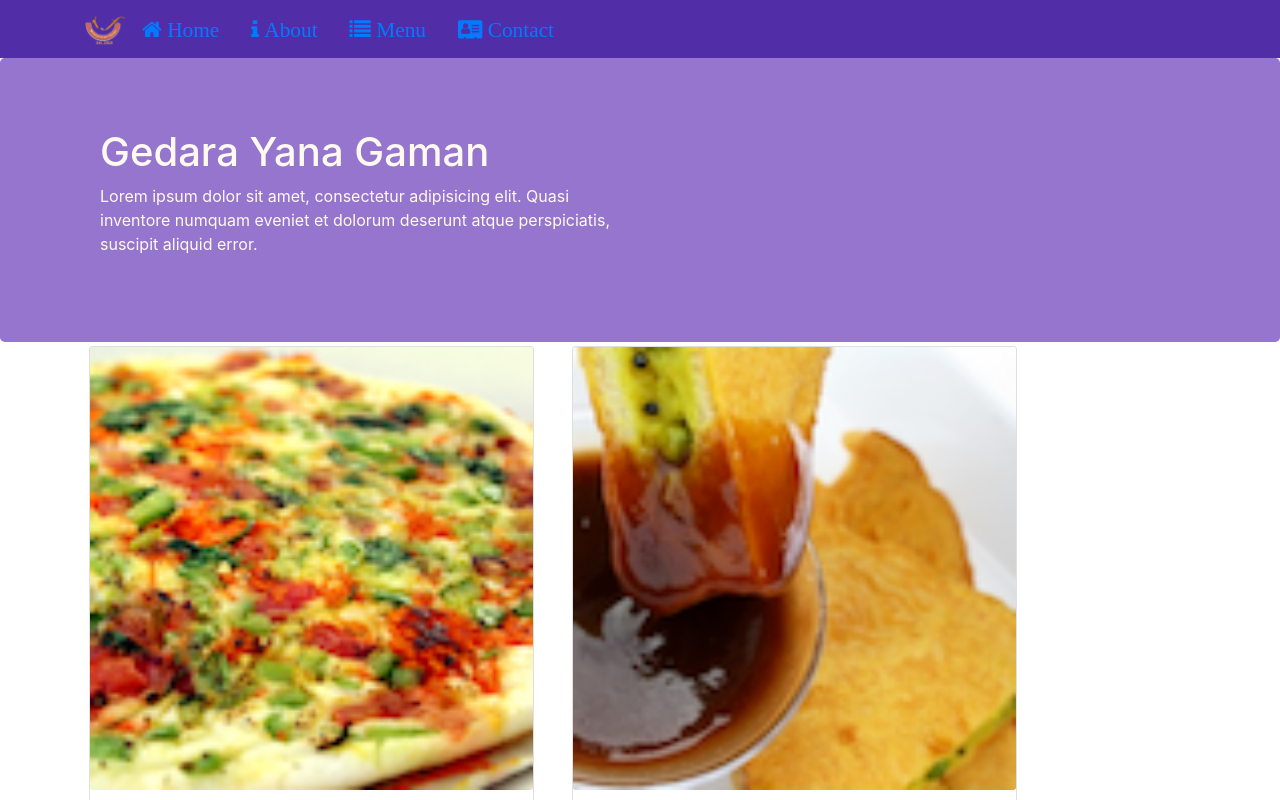
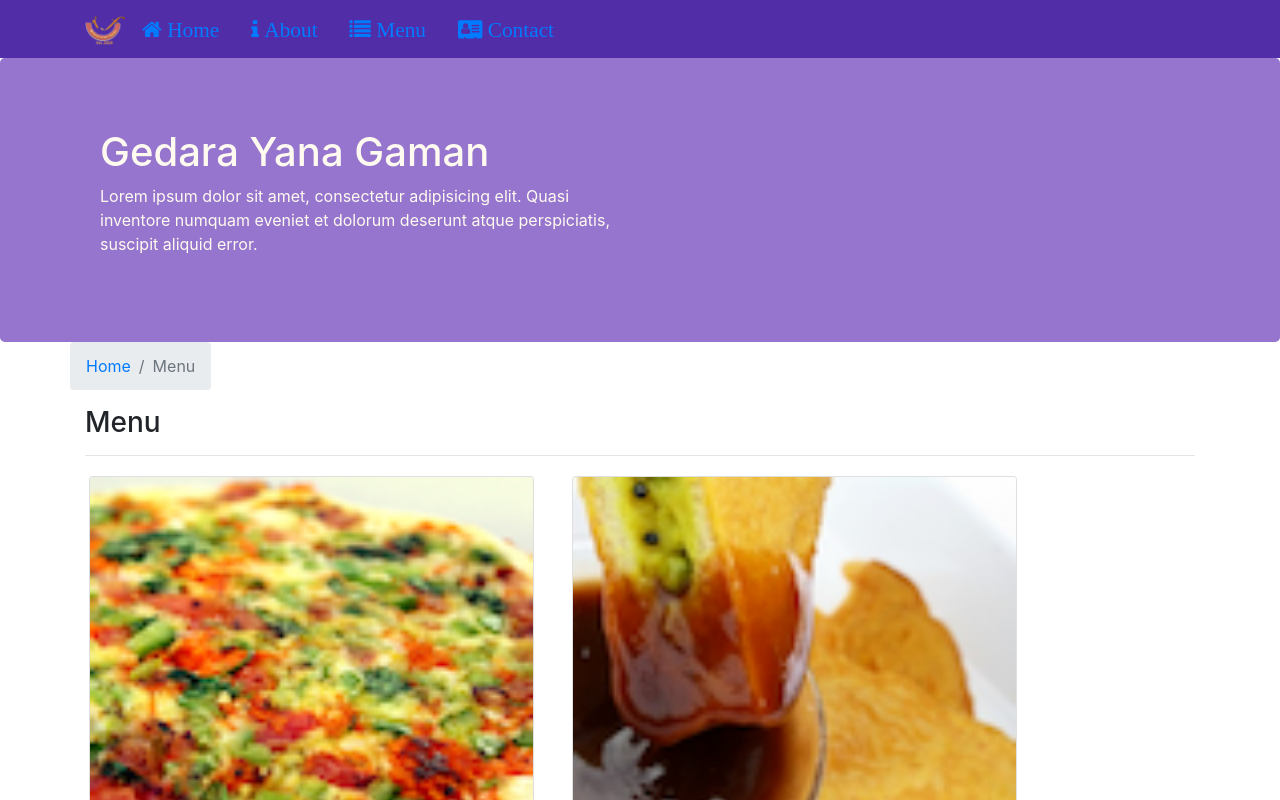
Before and after one commit to paviniweerasinghe/coursera-certification, a React (Create React App) app: page /menu in a window 1280 px wide. Shown: the top 800 px of the page. Built offline with nearby package versions, Linux system fonts and the light colour scheme.

Commit message:
SPA part 2

```diff
--- a/src/components/ContactComponent.js
+++ b/src/components/ContactComponent.js
@@ -1,8 +1,22 @@
 import React from "react";
+import { BreadcrumbItem, Breadcrumb } from "reactstrap";
+import { Link } from "react-router-dom";
 
 function Contact(props) {
   return (
     <div className="container">
+      <div class="row">
+        <Breadcrumb>
+          <BreadcrumbItem>
+            <Link to="/home"> Home </Link>
+          </BreadcrumbItem>
+          <BreadcrumbItem active>Contact Us</BreadcrumbItem>
+        </Breadcrumb>
+        <div class="col-12">
+          <h3>Contact Us</h3>
+          <hr />
+        </div>
+      </div>
       <div className="row row-content">
         <div className="col-12">
           <h3>Location Information</h3>
--- a/src/components/DishdetailComponent .js
+++ b/src/components/DishdetailComponent .js
@@ -1,10 +1,20 @@
 import React from "react";
-import { Card, CardImg, CardBody, CardTitle, CardText } from "reactstrap";
+import {
+  Card,
+  CardImg,
+  CardBody,
+  CardTitle,
+  CardText,
+  Breadcrumb,
+  BreadcrumbItem,
+} from "reactstrap";
+import { Link } from "react-router-dom";
 
 function RenderDish({ dish }) {
   if (dish != null) {
     return (
       <Card>
+        <Link to />
         <CardImg width="100%" src={dish.image} alt={dish.name}></CardImg>
         <CardBody>
           <CardTitle> {dish.name}</CardTitle>
@@ -42,13 +52,30 @@
 
 const DishDetail = (props) => {
   return (
-    <div className="row ">
-      <div class="col-12 col-md-5 mt-1">
-        <RenderDish dish={props.dish} />
+    <div class="container">
+      <div class="row">
+        <Breadcrumb>
+          <BreadcrumbItem>
+            <Link to="/home"> Home </Link>
+          </BreadcrumbItem>
+          <BreadcrumbItem>
+            <Link to="/menu"> Menu </Link>
+          </BreadcrumbItem>
+          <BreadcrumbItem active>{props.dish.name}</BreadcrumbItem>
+        </Breadcrumb>
+        <div class="col-12">
+          <h3>{props.dish.name}</h3>
+          <hr />
+        </div>
       </div>
+      <div className="row ">
+        <div class="col-12 col-md-5 mt-1">
+          <RenderDish dish={props.dish} />
+        </div>
 
-      <div class="col-12 col-md-5 mt-1">
-        {props.dish && <RenderComments comments={props.dish.comments} />}
+        <div class="col-12 col-md-5 mt-1">
+          {props.dish && <RenderComments comments={props.comments} />}
+        </div>
       </div>
     </div>
   );
--- a/src/components/MainComponent.js
+++ b/src/components/MainComponent.js
@@ -24,6 +24,21 @@
   }
 
   render() {
+    const DishWithId = ({ match }) => {
+      return (
+        <DishDetailedComponent
+          dish={
+            this.state.dishes.filter(
+              (dish) => dish.id === parseInt(match.params.dishId, 10)
+            )[0]
+          }
+          comments={this.state.comments.filter(
+            (comment) => comment.dishId === parseInt(match.params.dishId, 10)
+          )}
+        />
+      );
+    };
+
     const Homepage = () => {
       return (
         <Home
@@ -44,6 +59,7 @@
             path="/menu"
             component={() => <MenuComponent dishes={this.state.dishes} />}
           />
+          <Route path="/menu/:dishId" component={DishWithId} />
           <Route exact path="/contactus" component={Contact} />
           <Redirect to="/home" />
         </Switch>
--- a/src/components/MenuComponent.js
+++ b/src/components/MenuComponent.js
@@ -1,13 +1,23 @@
 import React from "react";
-import { Card, CardImg, CardBody, CardTitle } from "reactstrap";
+import {
+  Card,
+  CardImg,
+  CardBody,
+  CardTitle,
+  Breadcrumb,
+  BreadcrumbItem,
+} from "reactstrap";
+import { Link } from "react-router-dom";
 
-function RenderMenuItem({ dish, onClick }) {
+function RenderMenuItem({ dish }) {
   return (
-    <Card onClick={() => onClick(dish.id)}>
-      <CardImg width="100%" src={dish.image} alt={dish.name}></CardImg>
-      <CardBody className="ml-5">
-        <CardTitle> {dish.name}</CardTitle>
-      </CardBody>
+    <Card>
+      <Link to={`/menu/${dish.id}`}>
+        <CardImg width="100%" src={dish.image} alt={dish.name}></CardImg>
+        <CardBody className="ml-5">
+          <CardTitle> {dish.name}</CardTitle>
+        </CardBody>
+      </Link>
     </Card>
   );
 }
@@ -16,13 +26,25 @@
   const menu = props.dishes.map((dish) => {
     return (
       <div key={dish.id} className="col-12 col-md-5 m-1">
-        <RenderMenuItem dish={dish} onClick={props.onClick} />
+        <RenderMenuItem dish={dish} />
       </div>
     );
   });
 
   return (
     <div className="container">
+      <div class="row">
+        <Breadcrumb>
+          <BreadcrumbItem>
+            <Link to="/home"> Home </Link>
+          </BreadcrumbItem>
+          <BreadcrumbItem active>Menu</BreadcrumbItem>
+        </Breadcrumb>
+        <div class="col-12">
+          <h3>Menu</h3>
+          <hr />
+        </div>
+      </div>
       <div className="row">{menu}</div>
     </div>
   );
```
